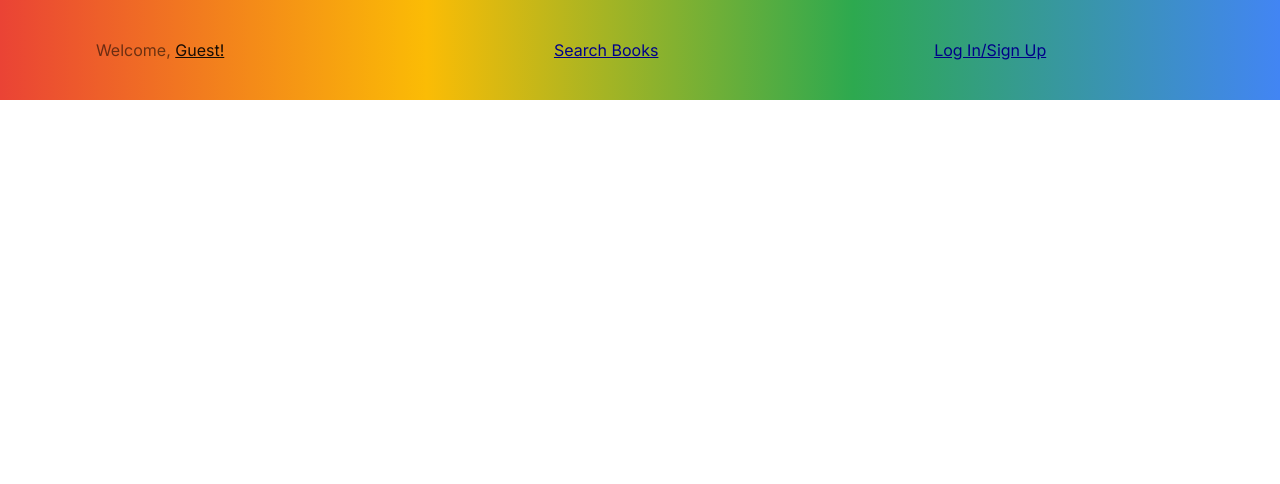
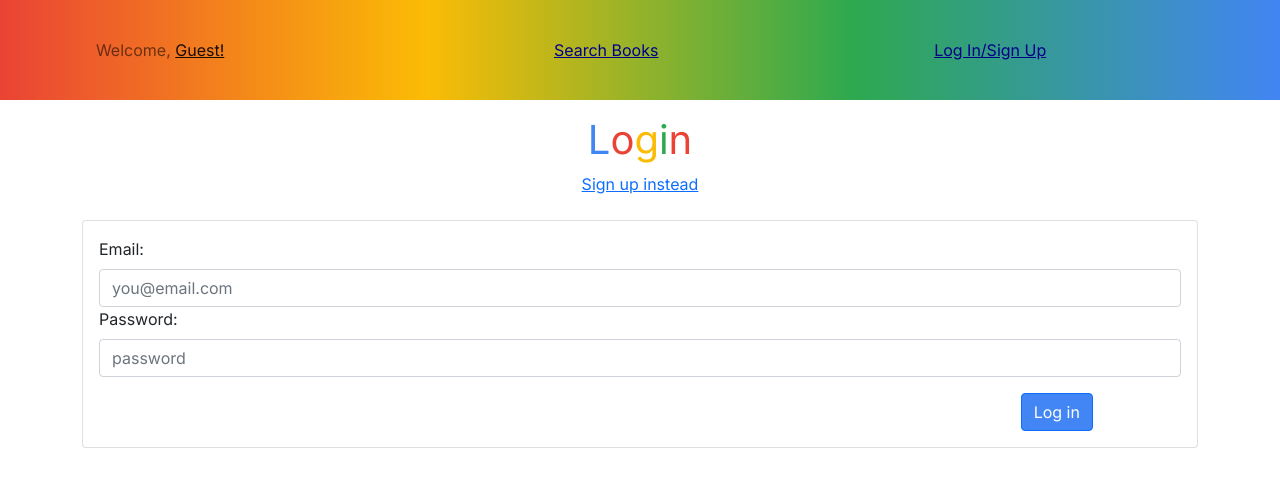
Before and after one commit to LauraCole1900/mern-google-book-search, a React (Create React App) app in the folder client/: page /login in a window 1280 px wide. Shown: the top 484 px of the page. Built offline with nearby package versions, Linux system fonts and the light colour scheme.

Commit message:
login page renders but doesn't work, started signup page functionality

```diff
--- a/client/src/App.css
+++ b/client/src/App.css
@@ -8,7 +8,15 @@
   --headerFont: 'Inter', sans-serif;
 }
 
+.card-title {
+  padding: 1rem;
+}
+
 .center {
   text-align: center;
   margin: 1rem 0 0.5rem 0;
 }
+
+.smallText {
+  font-size: 16px;
+}
--- a/client/src/components/searchForm/index.js
+++ b/client/src/components/searchForm/index.js
@@ -49,7 +49,7 @@ const SearchForm = ({ book, setBook, searchedBook, setSearchedBook }) => {
         <Form className="searchForm">
 
           <Row>
-            <Col sm={10}>
+            <Col sm={12}>
               <Card className="formCard">
                 <Card.Body className="cardBody">
 
--- a/client/src/pages/login.js
+++ b/client/src/pages/login.js
@@ -1,4 +1,6 @@
 import React, { useState } from "react";
+import { Link } from "react-router-dom";
+import { Button, Card, Col, Container, Form, Row } from "react-bootstrap";
 
 const LoginPage = () => {
   const [user, setUser] = useState({
@@ -19,7 +21,75 @@ const LoginPage = () => {
 
   return (
     <>
+      <Container>
+        <Row className="center">
+          <Col sm={12}>
+            <h1><span className="gBlue">L</span><span className="gRed">o</span><span className="gYellow">g</span><span className="gGreen">i</span><span className="gRed">n</span></h1>
+            <p className="smallText"><Link to="/signup">Sign up instead</Link></p>
+          </Col>
+        </Row>
+        <Form className="loginForm">
 
+          <Row>
+            <Col sm={12}>
+              <Card className="formCard">
+
+                <Card.Body>
+                  <Form.Group>
+                    <Row>
+                      <Col sm={12}>
+                        <Form.Label>Email:</Form.Label>
+                        <Form.Control
+                          type="input"
+                          id="loginEmail"
+                          name="email"
+                          placeholder="you@email.com"
+                          value={user?.email}
+                          className="formInput"
+                          onChange={handleInputChange}
+                        />
+                      </Col>
+                    </Row>
+                  </Form.Group>
+
+                  <Form.Group>
+                    <Row>
+                      <Col sm={12}>
+                        <Form.Label>Password:</Form.Label>
+                        <Form.Control
+                          type="password"
+                          id="loginPassword"
+                          name="password"
+                          placeholder="password"
+                          value={user?.password}
+                          className="formInput"
+                          onChange={handleInputChange}
+                        />
+                      </Col>
+                    </Row>
+                  </Form.Group>
+
+                  <Row>
+                    <Col sm={10}></Col>
+                    <Col sm={2}>
+                      <Button
+                        data-toggle="popover"
+                        title="Login"
+                        className="button gButton"
+                        data-btnname="login"
+                        onClick={handleFormSubmit}
+                        type="submit"
+                      >Log in</Button>
+                    </Col>
+                  </Row>
+
+                </Card.Body>
+              </Card>
+            </Col>
+          </Row>
+
+        </Form>
+      </Container>
     </>
   )
 }
--- a/client/src/pages/signup.js
+++ b/client/src/pages/signup.js
@@ -1,6 +1,23 @@
-import React from "react";
+import React, { useState } from "react";
+import { Link } from "react-router-dom";
+import { Button, Card, Col, Container, Form, Row } from "react-bootstrap";
 
 const SignupPage = () => {
+  const [user, setUser] = useState({
+    email: "",
+    password: ""
+  })
+
+  // Handles input changes to form fields
+  const handleInputChange = (e) => {
+    const { name, value } = e.target;
+    setUser({ ...user, [name]: value });
+  };
+
+  // Handles click on "submit" button
+  const handleFormSubmit = () => {
+
+  }
 
   return (
     <>
```
